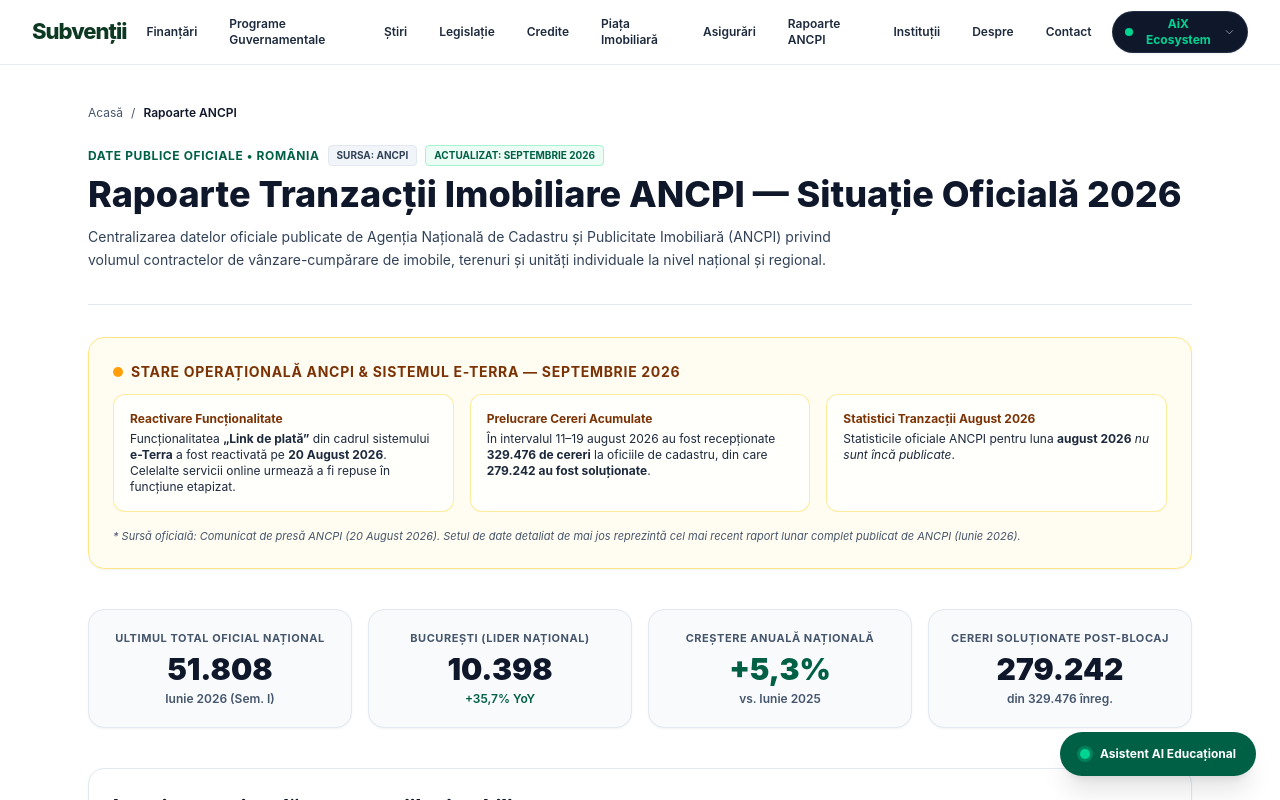
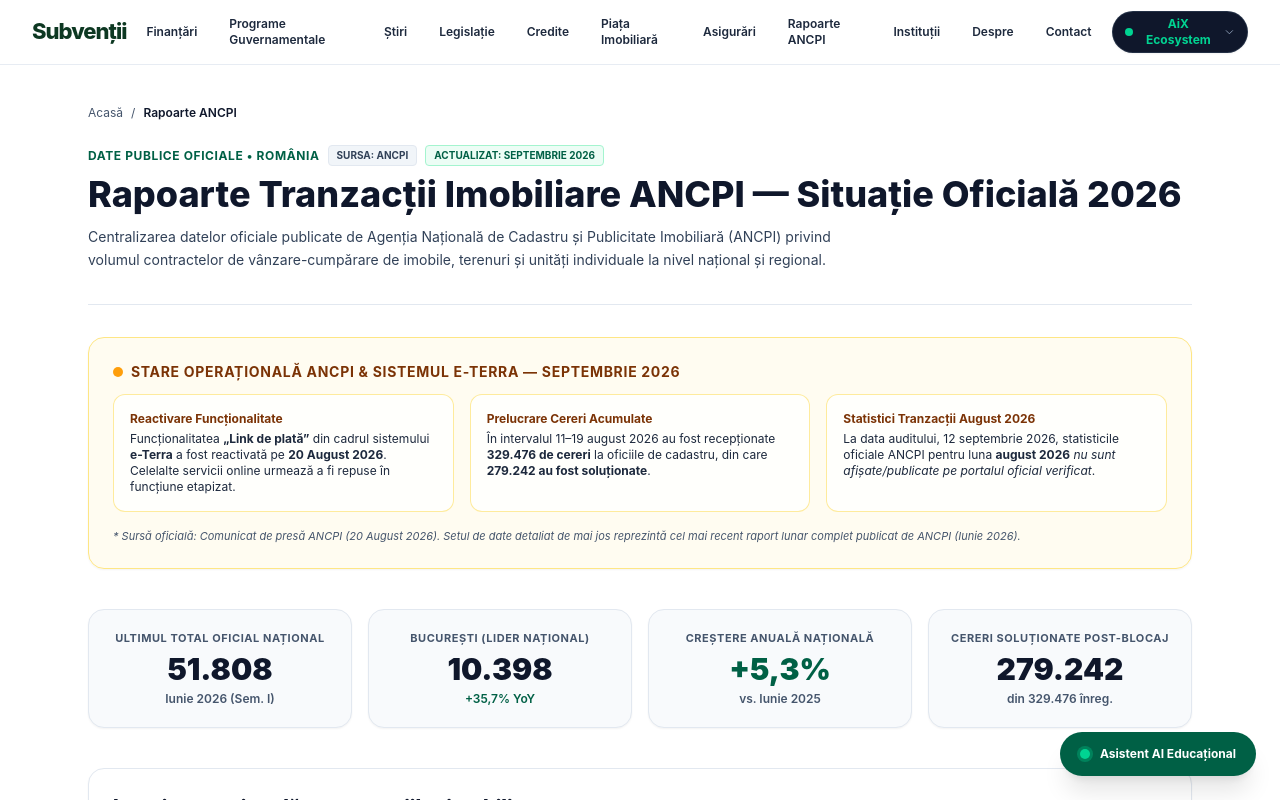
Before and after one commit to investitiiimobiliareromania/subventii, a Next.js app: page /rapoarte-ancpi in a window 1280 px wide. Shown: the top 800 px of the page. Built offline with nearby package versions, Linux system fonts and the light colour scheme.

Commit message:
fix(newsroom): refine exact source attributions and explicit audit statements

```diff
--- a/src/app/rapoarte-ancpi/page.tsx
+++ b/src/app/rapoarte-ancpi/page.tsx
@@ -87,7 +87,7 @@ export default function AncpiReportsPage() {
               </div>
               <div className="bg-white/80 rounded-xl p-4 border border-amber-200/80">
                 <span className="block font-bold text-amber-900 mb-1">Statistici Tranzacții August 2026</span>
-                <p>Statisticile oficiale ANCPI pentru luna <strong>august 2026</strong> <em>nu sunt încă publicate</em>.</p>
+                <p>La data auditului, 12 septembrie 2026, statisticile oficiale ANCPI pentru luna <strong>august 2026</strong> <em>nu sunt afișate/publicate pe portalul oficial verificat</em>.</p>
               </div>
             </div>
             <p className="text-[11px] text-slate-600 italic">
--- a/src/app/stiri/[slug]/page.tsx
+++ b/src/app/stiri/[slug]/page.tsx
@@ -126,7 +126,7 @@ export default async function NewsArticlePage({ params }: Props) {
             <aside className="space-y-6">
               <div className="rounded-xl border border-slate-200 bg-white p-5 shadow-xs">
                 <h2 className="text-xs font-bold uppercase tracking-wider text-slate-600 mb-3">
-                  Documente &amp; Portal Oficial
+                  Sursă Oficială &amp; Documente
                 </h2>
                 <ul className="space-y-2 text-xs">
                   {article.officialDocuments.map((doc, i) => (
@@ -146,12 +146,15 @@ export default async function NewsArticlePage({ params }: Props) {
               </div>
 
               <div className="rounded-xl border border-emerald-200 bg-emerald-50/60 p-5">
-                <h2 className="text-xs font-bold text-emerald-900 mb-2">Sursă Instituțională</h2>
+                <h2 className="text-xs font-bold text-emerald-900 mb-1">Instituție Emitentă</h2>
                 <p className="text-xs text-emerald-800 font-semibold">{article.institution}</p>
+                <div className="mt-3 pt-3 border-t border-emerald-200/60 text-[11px] text-slate-600">
+                  <span className="font-semibold text-slate-800">Sinteză editorială Subvenții:</span> Acest articol constituie o sinteză structurată a informațiilor publice oficiale comunicate de autoritatea emitentă.
+                </div>
                 <Link
                   href="/contact"
                   className="mt-4 inline-block w-full text-center rounded-lg bg-emerald-800 px-4 py-2 text-xs font-bold text-white hover:bg-emerald-900 transition-colors"
-                  aria-label="Solicită consultanță și asistență"
+                  aria-label="Solicită asistență"
                 >
                   Solicită Asistență →
                 </Link>
--- a/src/lib/rapoarte-ancpi-data.ts
+++ b/src/lib/rapoarte-ancpi-data.ts
@@ -43,7 +43,7 @@ export const ancpiReportSummary = {
     requestsRegistered: 329476,
     requestsSolved: 279242,
     currentStatus: "Funcționalitatea 'Link de plată' din cadrul sistemului informatic e-Terra a fost reactivată pe 20 August 2026. În perioada 11–19 august 2026 au fost recepționate 329.476 de cereri și soluționate 279.242 de dosare. Celelalte platforme și servicii online ANCPI urmează a fi repuse în funcțiune etapizat.",
-    augustStatisticsStatus: "Statisticile oficiale ANCPI pentru luna august 2026 nu sunt încă publicate.",
+    augustStatisticsStatus: "La data auditului, 12 septembrie 2026, statisticile oficiale ANCPI pentru luna august 2026 nu sunt afișate/publicate pe portalul oficial verificat.",
     officialSourceDoc: "Comunicat Oficial ANCPI — 20 August 2026"
   }
 };
```
